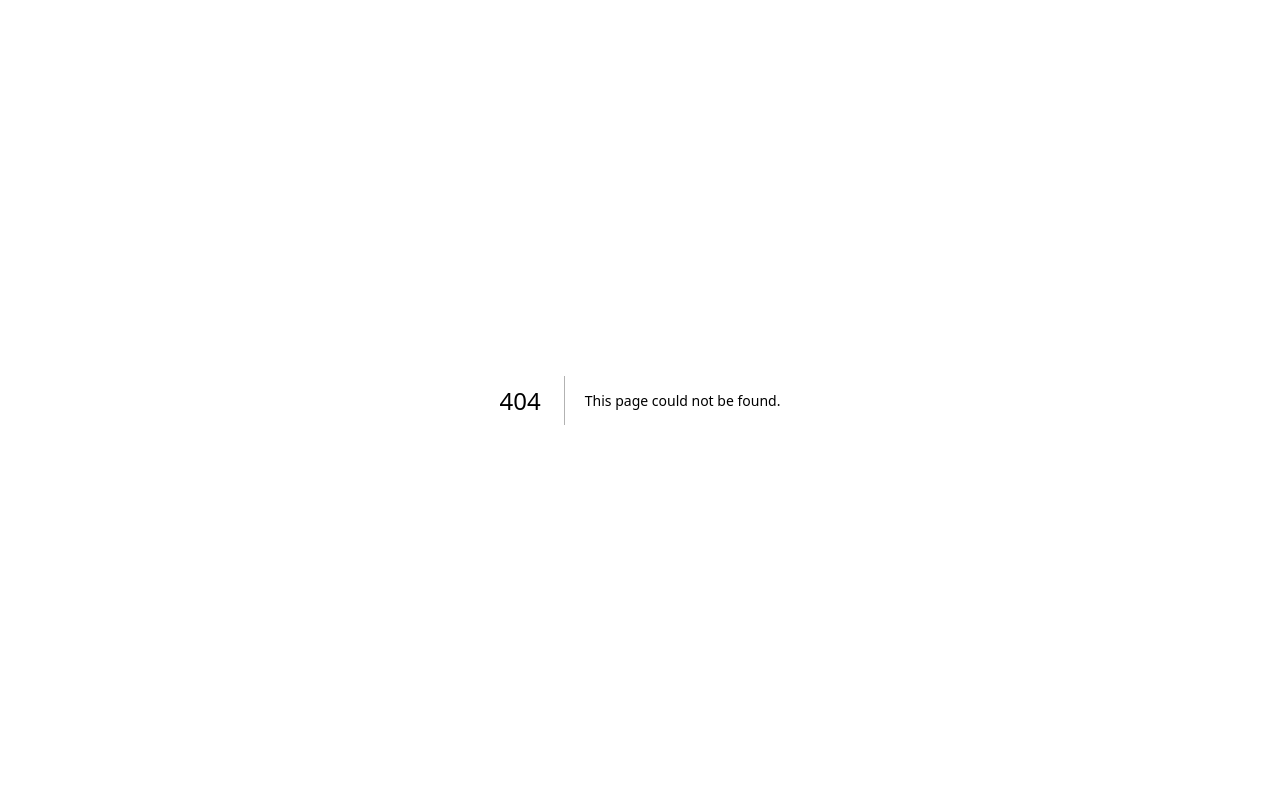
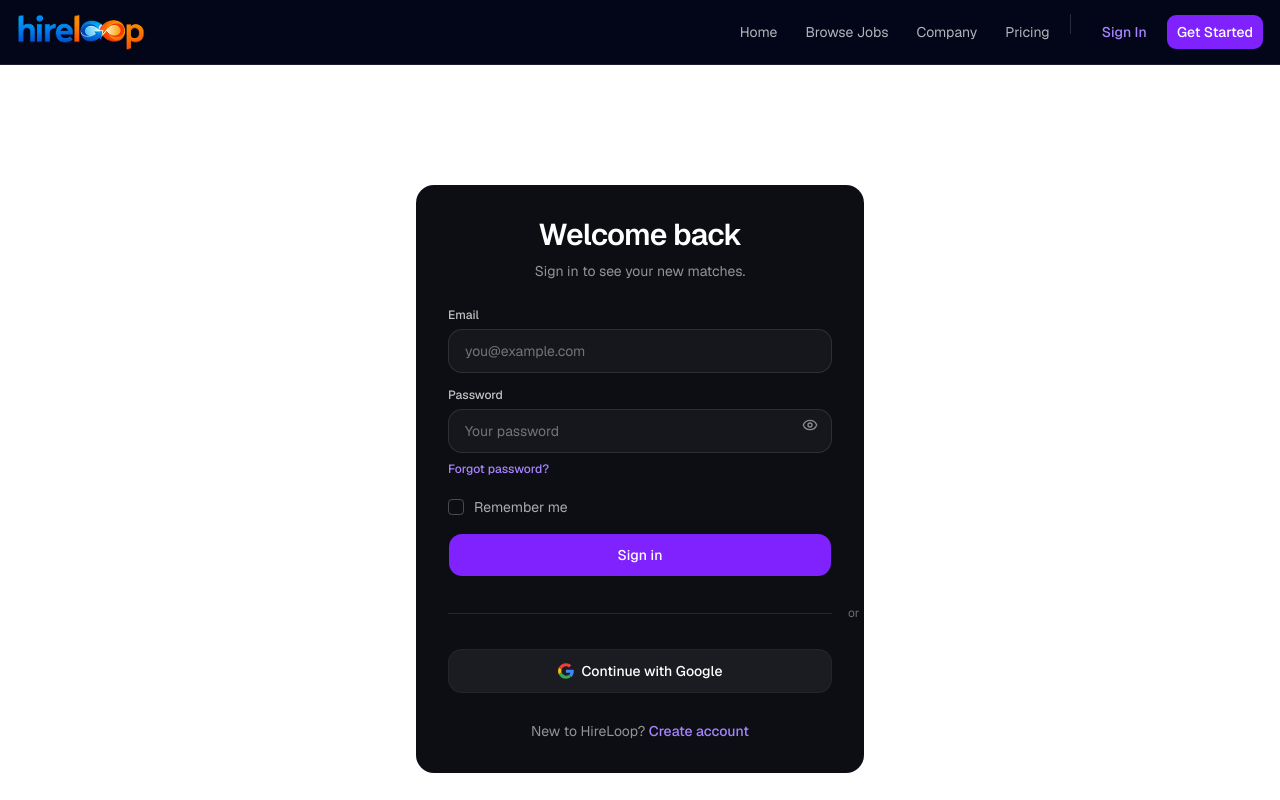
Before and after one commit to atikhasananik/hireloop, a Next.js app: page /signin in a window 1280 px wide. Before the commit this address had no page. Shown: the top 800 px of the page. Built offline with nearby package versions, Linux system fonts and the light colour scheme.

Commit message:
sign in page add

```diff
--- /dev/null
+++ b/app/(auth)/signin/page.tsx
@@ -0,0 +1,11 @@
+import type { Metadata } from "next"
+import SigninForm from "@/components/auth/signin/SigninForm"
+
+export const metadata: Metadata = {
+  title: "Sign in · HireLoop",
+  description: "Sign in to HireLoop to see your job matches and applications.",
+}
+
+export default function SigninPage() {
+  return <SigninForm />
+}
--- a/app/layout.tsx
+++ b/app/layout.tsx
@@ -3,6 +3,8 @@ import { Geist, Geist_Mono } from "next/font/google"
 import "./globals.css"
 import { ThemeProvider } from "@/components/theme-provider"
 import { cn } from "@/lib/utils"
+import Navbar from "@/components/navbar/Navbar"
+import Footer from "@/components/footer/Footer"
 
 const geist = Geist({ subsets: ["latin"], variable: "--font-sans" })
 
@@ -28,7 +30,11 @@ export default function RootLayout({
       )}
     >
       <body>
-        <ThemeProvider>{children}</ThemeProvider>
+        <ThemeProvider>
+            <Navbar />
+          {children}
+           <Footer />
+          </ThemeProvider>
       </body>
     </html>
   )
--- /dev/null
+++ b/components/auth/GoogleIcon.tsx
@@ -0,0 +1,24 @@
+// lucide 1.x has no brand icons, so the Google "G" is an inline SVG path set
+// shared by the auth forms (signup / signin "Continue with Google")
+const GoogleIcon = () => (
+  <svg viewBox="0 0 24 24" aria-hidden className="size-4">
+    <path
+      fill="#EA4335"
+      d="M12 5.04c1.75 0 3.32.6 4.56 1.8l3.4-3.4C17.8 1.4 15.15.36 12 .36 7.32.36 3.3 3.03 1.38 6.9l3.96 3.07C6.3 7.13 8.93 5.04 12 5.04Z"
+    />
+    <path
+      fill="#4285F4"
+      d="M23.64 12.26c0-.79-.07-1.55-.2-2.26H12v4.51h6.5a5.55 5.55 0 0 1-2.4 3.64l3.85 2.98c2.25-2.08 3.69-5.15 3.69-8.87Z"
+    />
+    <path
+      fill="#FBBC05"
+      d="M5.34 14.03a6.63 6.63 0 0 1 0-4.06L1.38 6.9a11.26 11.26 0 0 0 0 10.2l3.96-3.07Z"
+    />
+    <path
+      fill="#34A853"
+      d="M12 23.64c3.15 0 5.8-1.04 7.74-2.83l-3.85-2.98c-1.07.72-2.44 1.14-3.89 1.14-3.07 0-5.7-2.09-6.62-4.92l-3.96 3.07c1.92 3.87 5.94 6.52 10.58 6.52Z"
+    />
+  </svg>
+)
+
+export default GoogleIcon
--- /dev/null
+++ b/components/auth/signin/SigninForm.tsx
@@ -0,0 +1,141 @@
+"use client"
+
+import { type FormEvent } from "react"
+import Link from "next/link"
+import { Separator } from "../../ui/separator"
+import { Button } from "../../ui/button"
+import { Card, CardContent } from "../../ui/card"
+import { Checkbox } from "../../ui/checkbox"
+import { Input } from "../../ui/input"
+import { Label } from "../../ui/label"
+import PasswordInput from "../signup/PasswordInput"
+import GoogleIcon from "../GoogleIcon"
+
+export type SigninFormData = {
+  email: string
+  password: string
+  rememberMe: boolean
+}
+
+const fieldClasses =
+  "h-11! w-full rounded-xl! border-white/10! bg-white/[0.04]! px-4! text-sm! text-white! shadow-none! hover:bg-white/[0.05]! focus-visible:border-violet-500/60! focus-visible:ring-violet-500/30! dark:bg-input/30! placeholder:text-white/40!"
+
+// sign-in UI, mirroring the signup card. Inputs are uncontrolled; the only
+// interactive state component is the Remember-me checkbox.
+const SigninForm = () => {
+  const handleSubmit = (event: FormEvent<HTMLFormElement>) => {
+    event.preventDefault()
+    const data = new FormData(event.currentTarget)
+    const formData = Object.fromEntries(
+      data.entries()
+    ) as unknown as SigninFormData
+    console.log(formData)
+  }
+
+  return (
+    <Card className="mx-auto my-30 w-full max-w-md rounded-2xl! bg-[#0d0e14]! py-7! ring-white/10! sm:py-8!">
+      <CardContent className="flex flex-col gap-7 px-6! sm:px-8!">
+        {/* heading */}
+        <div className="text-center">
+          <h1 className="text-2xl font-semibold tracking-tight text-white sm:text-3xl">
+            Welcome back
+          </h1>
+          <p className="mt-2 text-sm text-white/55">
+            Sign in to see your new matches.
+          </p>
+        </div>
+
+        <form
+          onSubmit={handleSubmit}
+          className="flex flex-col gap-4"
+          noValidate
+        >
+          {/* Email */}
+          <div className="flex flex-col gap-2">
+            <Label
+              htmlFor="email"
+              className="text-xs! font-medium text-white/75!"
+            >
+              Email
+            </Label>
+            <Input
+              type="email"
+              name="email"
+              id="email"
+              required
+              autoComplete="email"
+              placeholder="you@example.com"
+              className={fieldClasses}
+            />
+          </div>
+
+          {/* Password */}
+          <div className="flex flex-col gap-2">
+            <div className=" space-y-2">
+              <Label
+                htmlFor="password"
+                className="text-xs! font-medium text-white/75!"
+              >
+                Password
+              </Label>
+              <PasswordInput />
+            </div>
+            <Link
+              href="#"
+              className="text-xs font-medium text-violet-400 transition-colors hover:text-violet-300"
+            >
+              Forgot password?
+            </Link>
+          </div>
+
+          {/* remember me */}
+          <label className="mt-1 flex items-center gap-2.5 text-sm text-white/65">
+            <Checkbox
+              name="rememberMe"
+              className="size-4! border-white/25! bg-transparent! data-checked:border-violet-500! data-checked:bg-violet-600!"
+            />
+            Remember me
+          </label>
+
+          {/* submit */}
+          <Button
+            type="submit"
+            className="h-11! w-full rounded-xl! bg-violet-600! text-sm! font-medium text-white! hover:bg-violet-700!"
+          >
+            Sign in
+          </Button>
+        </form>
+
+        {/* divider */}
+        <div className="flex items-center gap-4">
+          <Separator className="bg-white/10!" />
+          <span className="text-xs text-white/40">or</span>
+          <Separator className="bg-white/10!" />
+        </div>
+
+        {/* google */}
+        <Button
+          type="button"
+          variant="outline"
+          className="h-11! w-full gap-2 rounded-xl! border-white/10! bg-white/[0.06]! text-sm! font-medium text-white! hover:bg-white/[0.1]!"
+        >
+          <GoogleIcon />
+          Continue with Google
+        </Button>
+
+        {/* switch to sign up */}
+        <p className="text-center text-sm text-white/55">
+          New to HireLoop?{" "}
+          <Link
+            href="/signup"
+            className="font-medium text-violet-400 hover:text-violet-300"
+          >
+            Create account
+          </Link>
+        </p>
+      </CardContent>
+    </Card>
+  )
+}
+
+export default SigninForm
--- a/components/auth/signup/PasswordInput.tsx
+++ b/components/auth/signup/PasswordInput.tsx
@@ -5,31 +5,49 @@ import { Eye, EyeOff } from "lucide-react"
 import { Button } from "../../ui/button"
 import { Input } from "../../ui/input"
 
+type PasswordInputProps = {
+  autoComplete?: "new-password" | "current-password"
+  placeholder?: string
+  /** omit (undefined) for no minimum — e.g. sign-in must not lock people out */
+  minLength?: number
+}
+
 // password field with a visibility toggle; the input itself stays uncontrolled
-// (pure UI) so FormData-based retrieval works without any value state
-const PasswordInput = () => {
+// (pure UI) so FormData-based retrieval works without any value state.
+// All props are passed explicitly by each form:
+// - signup: autoComplete="new-password" + minLength={8}
+// - signin: autoComplete="current-password", no minLength (don't lock out users)
+const PasswordInput = ({
+  autoComplete = "current-password",
+  placeholder = "Your password",
+  minLength,
+}: PasswordInputProps) => {
   const [visible, setVisible] = useState(false)
 
   return (
-    <div className="relative flex items-center justify-between">
+    <div className="relative">
       <Input
         type={visible ? "text" : "password"}
         name="password"
         id="password"
         required
-        autoComplete="new-password"
-        minLength={8}
-        placeholder="At least 8 characters"
-        className="h-11! w-full rounded-xl! border-white/10! bg-white/[0.04]! px-4! pr-11! text-sm! text-white! shadow-none! placeholder:text-white/40! hover:bg-white/[0.05]! focus-visible:border-violet-500/60! focus-visible:ring-violet-500/30! dark:bg-input/30!"
+        autoComplete={autoComplete}
+        minLength={minLength}
+        placeholder={placeholder}
+        className="h-11! w-full rounded-xl! pr-11! border-white/10! bg-white/[0.04]! px-4! text-sm! text-white! shadow-none! hover:bg-white/[0.05]! focus-visible:border-violet-500/60! focus-visible:ring-violet-500/30! dark:bg-input/30! placeholder:text-white/40!"
       />
       <Button
         type="button"
         variant="ghost"
         aria-label={visible ? "Hide password" : "Show password"}
         onClick={() => setVisible((v) => !v)}
-        className="absolute right-1.5 w-8! rounded-lg! text-white/50! hover:bg-transparent! hover:text-white! active:translate-y-0! active:scale-100!"
+        className="absolute top-0 bottom-0 right-1.5 w-8! rounded-lg! text-white/50! hover:bg-transparent! hover:text-white! active:translate-y-0! active:scale-100!"
       >
-        {visible ? <EyeOff className="size-4" /> : <Eye className="size-4" />}
+        {visible ? (
+          <EyeOff className="size-4" />
+        ) : (
+          <Eye className="size-4" />
+        )}
       </Button>
     </div>
   )
--- a/components/auth/signup/SignupForm.tsx
+++ b/components/auth/signup/SignupForm.tsx
@@ -11,6 +11,7 @@ import { Checkbox } from "../../ui/checkbox"
 import { Input } from "../../ui/input"
 import { Label } from "../../ui/label"
 import PasswordInput from "./PasswordInput"
+import GoogleIcon from "../GoogleIcon"
 
 export type SignupFormData = {
   name: string
@@ -22,28 +23,6 @@ export type SignupFormData = {
 }
 
 
-
-// lucide 1.x has no brand icons — inline Google "G" paths
-const GoogleIcon = () => (
-  <svg viewBox="0 0 24 24" aria-hidden className="size-4">
-    <path
-      fill="#EA4335"
-      d="M12 5.04c1.75 0 3.32.6 4.56 1.8l3.4-3.4C17.8 1.4 15.15.36 12 .36 7.32.36 3.3 3.03 1.38 6.9l3.96 3.07C6.3 7.13 8.93 5.04 12 5.04Z"
-    />
-    <path
-      fill="#4285F4"
-      d="M23.64 12.26c0-.79-.07-1.55-.2-2.26H12v4.51h6.5a5.55 5.55 0 0 1-2.4 3.64l3.85 2.98c2.25-2.08 3.69-5.15 3.69-8.87Z"
-    />
-    <path
-      fill="#FBBC05"
-      d="M5.34 14.03a6.63 6.63 0 0 1 0-4.06L1.38 6.9a11.26 11.26 0 0 0 0 10.2l3.96-3.07Z"
-    />
-    <path
-      fill="#34A853"
-      d="M12 23.64c3.15 0 5.8-1.04 7.74-2.83l-3.85-2.98c-1.07.72-2.44 1.14-3.89 1.14-3.07 0-5.7-2.09-6.62-4.92l-3.96 3.07c1.92 3.87 5.94 6.52 10.58 6.52Z"
-    />
-  </svg>
-)
 
 const fieldClasses =
   "h-11! w-full rounded-xl! border-white/10! bg-white/[0.04]! px-4! text-sm! text-white! shadow-none! hover:bg-white/[0.05]! focus-visible:border-violet-500/60! focus-visible:ring-violet-500/30! dark:bg-input/30! placeholder:text-white/40!"
@@ -68,11 +47,13 @@ const SignupForm = () => {
     event.preventDefault()
     const fromData = new FormData(event.currentTarget)
     const data = Object.fromEntries(fromData.entries()) as unknown as SignupFormData
-    console.log(data)
+    const updatedData = { ...data, agreeTerms, role } as SignupFormData
+
+    console.log("SignupForm data:", updatedData)
   }
 
   return (
-    <Card className="w-full max-w-md rounded-2xl! my-10 mx-auto bg-[#0d0e14]! py-7! ring-white/10! sm:py-8!">
+    <Card className="w-full max-w-md rounded-2xl! my-30 mx-auto bg-[#0d0e14]! py-7! ring-white/10! sm:py-8!">
       <CardContent className="flex flex-col gap-7 px-6! sm:px-8!">
         {/* heading */}
         <div className="text-center">
@@ -158,7 +139,11 @@ const SignupForm = () => {
             <Label htmlFor="password" className="text-xs! font-medium text-white/75!">
               Password
             </Label>
-            <PasswordInput />
+            <PasswordInput
+              autoComplete="new-password"
+              placeholder="At least 8 characters"
+              minLength={8}
+            />
           </div>
 
           {/* terms */}
--- a/components/navbar/Navbar.tsx
+++ b/components/navbar/Navbar.tsx
@@ -31,7 +31,7 @@ const Navbar = () => {
           <Separator orientation="vertical" className="mx-5 h-5 bg-white/15" />
           <div className="flex items-center gap-2">
             <ButtonLink
-              href="/"
+              href="/signin"
               variant="ghost"
               className="text-violet-400 hover:bg-white/5 hover:text-violet-300"
             >
@@ -73,7 +73,7 @@ const Navbar = () => {
             </nav>
             <div className="mt-auto flex flex-col gap-2 p-4">
               <SheetClose
-                render={<ButtonLink href="/" variant="ghost" className="w-full text-violet-400 hover:bg-white/5 hover:text-violet-300" />}
+                render={<ButtonLink href="/signin" variant="ghost" className="w-full text-violet-400 hover:bg-white/5 hover:text-violet-300" />}
               >
                 Sign In
               </SheetClose>
```
